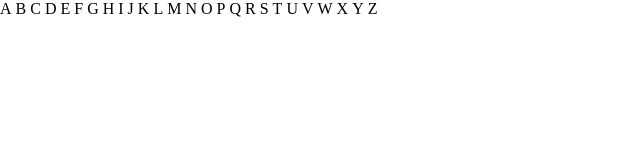
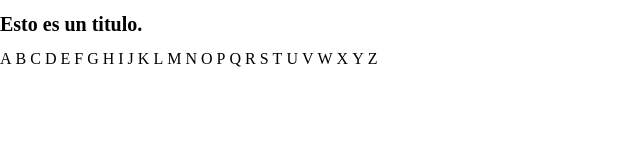
Before and after one commit to jaiver08/javascript, a plain HTML site: page index.html in a window 1280 px wide. Shown: the whole page, without its empty margins (0-640 px from the left). Drawn offline with nearby package versions, Linux system fonts and the light colour scheme.

Commit message:
He modificado css y agregue un titulo

```diff
--- a/css/style.css
+++ b/css/style.css
@@ -5,3 +5,8 @@ html, body {
 div {
     display: unset;
 }
+
+h1 {
+    font-size: 20px;
+    font-family: segoe print;
+}
--- a/index.html
+++ b/index.html
@@ -7,6 +7,8 @@
     <link rel="stylesheet" href="css/style.css">
 </head>
 <body id="body">
+
+        <h1>Esto es un titulo.</h1>
     <section id="section">
         <div class="letras">A</div>
         <div class="letras">B</div>
```
